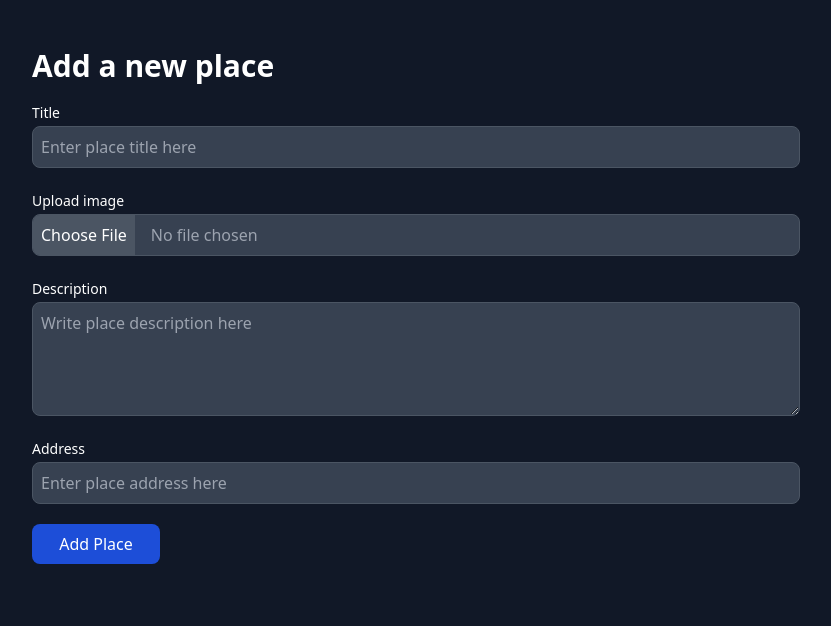
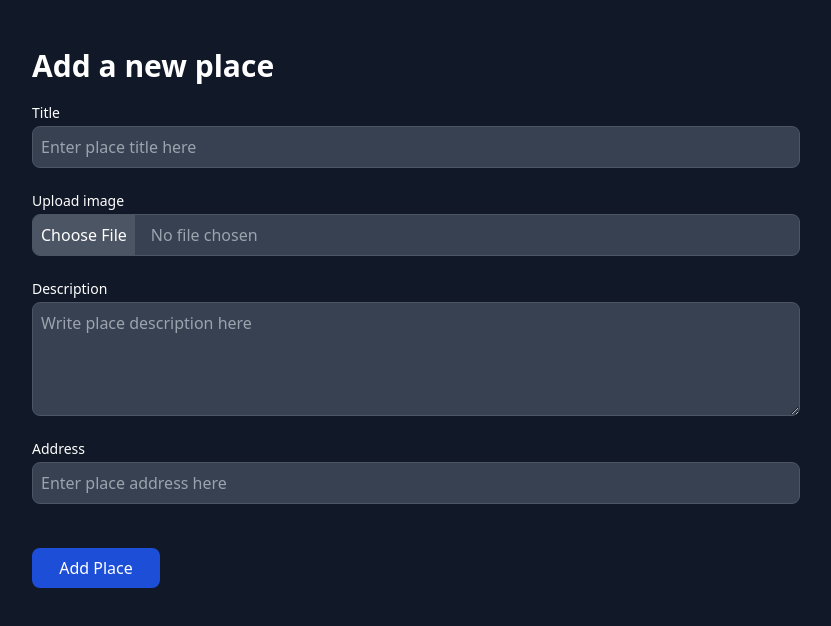
Before and after one commit to 1nandagopal/placepin, a React (Vite) app in the folder client/: page / in a window 1280 px wide. Shown: the top 626 px of the page, without its empty margins (224-1055 px from the left). Built offline with nearby package versions, Linux system fonts and the light colour scheme.

Commit message:
Added handler fn for new place form submission.

```diff
--- a/client/src/routes/NewPlace.jsx
+++ b/client/src/routes/NewPlace.jsx
@@ -1,13 +1,37 @@
-import React from "react";
+import React, { useContext } from "react";
 import Form from "../components/Form";
 import Input from "../components/Input";
 import Button from "../components/Button";
+import useHTTP from "../hooks/useHTTP";
+import { AuthContext } from "../context/authContext";
+import { useNavigate } from "react-router-dom";
 
 function NewPlace() {
+  const auth = useContext(AuthContext);
+  const navigate = useNavigate();
+  const { sendRequest, isLoading, error } = useHTTP();
+
+  const handleFormSubmit = async (data) => {
+    try {
+      await sendRequest(
+        "/api/places/new",
+        "post",
+        { ...data, image: data.image[0] },
+        {
+          "Content-Type": "multipart/form-data",
+          Authorization: "Bearer " + auth.token,
+        }
+      );
+      navigate("/myplaces");
+    } catch (error) {
+      console.log(error);
+    }
+  };
+
   return (
     <div className="mx-auto max-w-3xl text-white">
       <h2 className="my-4 text-3xl font-semibold">Add a new place</h2>
-      <Form>
+      <Form onSubmit={handleFormSubmit}>
         <Input
           name="title"
           label="Title"
@@ -25,7 +49,8 @@ function NewPlace() {
           label="Address"
           placeholder="Enter place address here"
         />
-        <Button type="submit" isLoading={false} classes="text-base w-32">
+        <div className="text-red-400 text-sm w-full h-6">{error}</div>
+        <Button type="submit" isLoading={isLoading} classes="text-base w-32">
           Add Place
         </Button>
       </Form>
```
